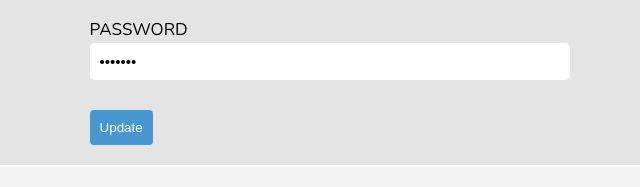
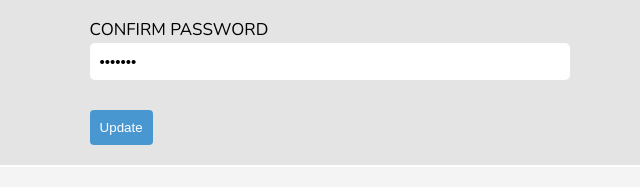
Before and after one commit to Sammuel09/myDiary, a plain HTML site: page UI/editUserProfile.html in a window 1280 px wide. Shown: the part 427-614 px from the top of the page, 320-960 px from the left. Drawn offline with nearby package versions, Linux system fonts and the light colour scheme.

Commit message:
Update form label toConfirm Password

```diff
--- a/UI/editUserProfile.html
+++ b/UI/editUserProfile.html
@@ -53,7 +53,7 @@
 			</div>
 
 			<div class="form-element">
-				<label for="password">Password</label>
+				<label for="password"> Confirm Password</label>
 				<input type="password" name="password" id="password" value="xxxxxxx">
 			</div>
 
```
